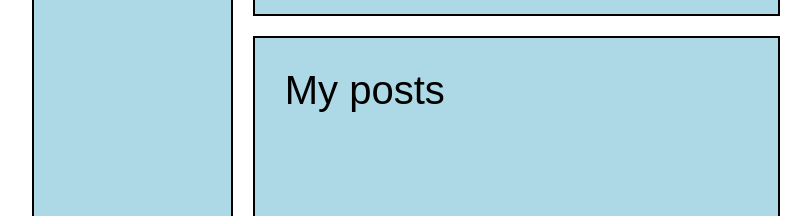
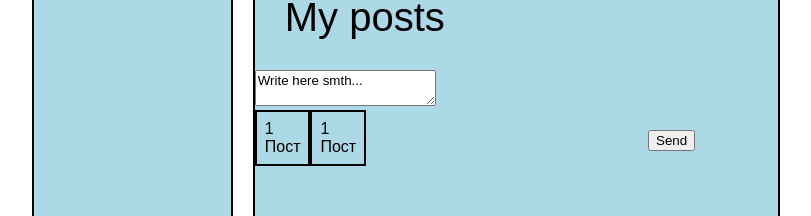
Before and after one commit to MegaVerkruzo/MegaVerkruzo.github.io, a React (Create React App) app: page / in a window 1280 px wide. Shown: the part 674-890 px from the top of the page, without its empty margins (234-1045 px from the left). Built offline with nearby package versions, Linux system fonts and the light colour scheme.

Commit message:
+ onepost

```diff
--- a/src/components/App.css
+++ b/src/components/App.css
@@ -8,8 +8,14 @@
   margin: 10px;
 }
 
+
 .title {
   font-size: 40px;
+}
+
+.button {
+  width: 30px;
+  border-radius: 40px;
 }
 
 .app-wrapper {
@@ -25,6 +31,6 @@
   "n c"
   "n p";
 
-  grid-template-rows: 1fr 6fr 4fr;
+  grid-template-rows: 1fr 52.55% 4fr;
   grid-template-columns: 2fr 10fr;
 }
--- /dev/null
+++ b/src/components/Posts/OnePost/OnePost.js
@@ -0,0 +1,12 @@
+import classes from './OnePost.module.css';
+
+const OnePost = () => {
+    return (
+        <div className={classes.posts__items}>
+            <div className="items__img">1</div>
+            <div className="items__text ">Пост</div>
+        </div>
+    );
+}
+
+export default OnePost;
--- /dev/null
+++ b/src/components/Posts/OnePost/OnePost.module.css
@@ -0,0 +1,5 @@
+.posts__items {
+    display: inline-block;
+    border: 2px solid black;
+    padding: 8px;
+}
--- a/src/components/Posts/Posts.css
+++ b/src/components/Posts/Posts.css
@@ -5,3 +5,12 @@
 .posts__title {
     margin: 30px;
 }
+
+.form__area {
+    max-width: 500px;
+}
+
+.form__button {
+    float: right;
+    margin: 20px 100px;
+}
--- a/src/components/Posts/Posts.js
+++ b/src/components/Posts/Posts.js
@@ -1,4 +1,7 @@
 import './Posts.css';
+import './OnePost/OnePost';
+import OnePost from "./OnePost/OnePost";
+
 
 const Posts = () => {
     return (
@@ -6,6 +9,19 @@ const Posts = () => {
             <div className="posts__title title">
                 My posts
             </div>
+            <div className="form">
+                <div className="form__area">
+                    <textarea>Write here smth...</textarea>
+                </div>
+                <div className="form__button button">
+                    <button>Send</button>
+                </div>
+            </div>
+
+            <OnePost />
+            <OnePost />
+
+
         </div>
     );
 }
```
